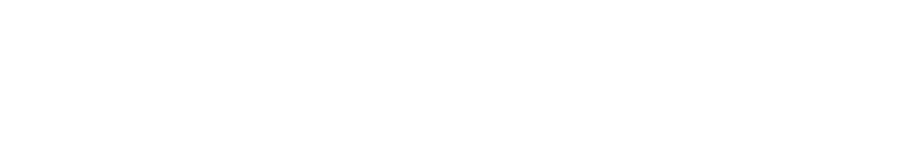
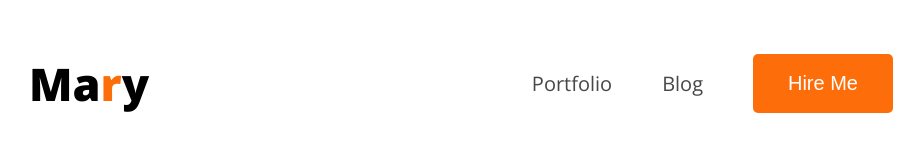
Before and after one commit to NazmulhaqueD/web-dev-portfolio, a plain HTML site: page index.html in a window 1280 px wide. Shown: the whole page, without its empty margins (179-1103 px from the left). Drawn offline with nearby package versions, Linux system fonts and the light colour scheme.

Commit message:
added style.css and navber creats

```diff
--- a/index.html
+++ b/index.html
@@ -4,8 +4,32 @@
     <meta charset="UTF-8">
     <meta name="viewport" content="width=device-width, initial-scale=1.0">
     <title>Web-dev-portfolio</title>
+    <!-- google fonts link -->
+    <link rel="preconnect" href="https://fonts.googleapis.com">
+    <link rel="preconnect" href="https://fonts.gstatic.com" crossorigin>
+    <link href="https://fonts.googleapis.com/css2?family=Open+Sans:ital,wght@0,300..800;1,300..800&display=swap" rel="stylesheet">
+
+    <link rel="stylesheet" href="style.css">
 </head>
-<body>
+<body class="open-sans-normal">
+    <!-- header starts here -->
+    <header>
+       <nav>
+            <h3 class="nav-title">Ma<span>r</span>y</h3>
+            <ul>
+                <li><a href="">Portfolio</a></li>
+                <li><a href="">Blog</a></li>
+                <li><a href=""><button class="common-btn">Hire Me</button></a></li>
+            </ul>
+       </nav>
+    </header>
+    <!-- header ends here -->
 
+    <main>
+
+    </main>
+    <footer>
+
+    </footer>
 </body>
 </html>
--- /dev/null
+++ b/style.css
@@ -0,0 +1,49 @@
+
+
+.open-sans-normal {
+    font-family: "Open Sans", serif;
+    font-optical-sizing: auto;
+    font-weight: 400;
+    font-style: normal;
+    font-variation-settings:
+      "wdth" 100;
+  }
+
+  /* nav-style starts here  */
+  header nav{
+    display: flex;
+    justify-content: space-between;
+    align-items: center;
+    margin: 0 200px;
+  }
+  .nav-title{
+    font-size: 45px;
+    font-weight: 800;
+  }
+  .nav-title span{
+    color: #FD6E0A;
+  }
+
+
+  nav ul{
+    display: flex;
+    align-items: center;
+    gap: 50px;
+  }
+  nav ul li{
+    list-style: none;
+  }
+  nav ul li a{
+    text-decoration: none;
+    color: #474747;
+    font-size: 20px;
+  }
+  .common-btn{
+    background-color: #FD6E0A;
+    padding: 18px 35px;
+    font-size: 20px;
+    color: white;
+    border-radius: 5px;
+    border: none;
+  }
+  /* nav-style ends here  */
```
